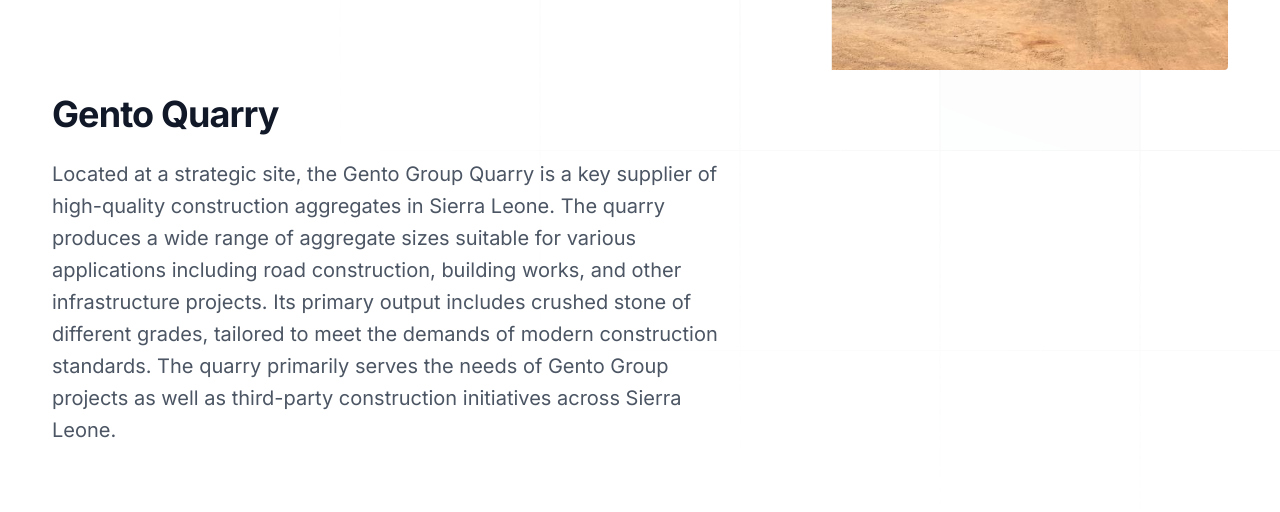
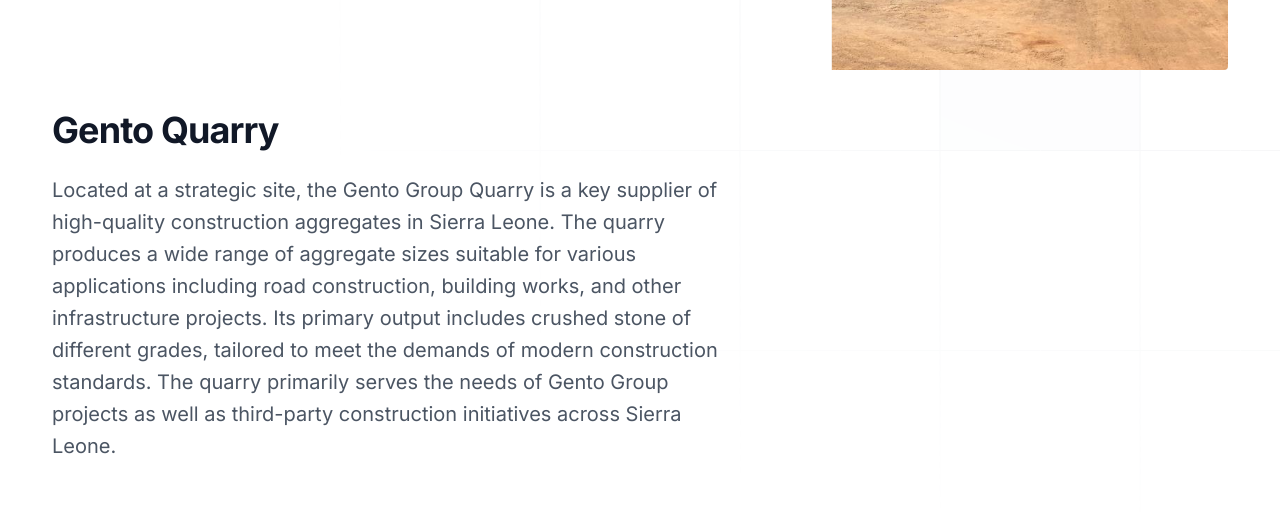
Before and after one commit to fixsl/gento-group-website, a Next.js app: page /quarry in a window 1280 px wide. Shown: the part 786-1298 px from the top of the page. Built offline with nearby package versions, Linux system fonts and the light colour scheme.

Commit message:
add spacing between text and images

```diff
--- a/app/quarry/page.tsx
+++ b/app/quarry/page.tsx
@@ -8,7 +8,7 @@
 export const metadata: Metadata = {
     title: 'Quarry',
     description:
-        'Interested in exploring our projects or contemplating Gento Group of Companies.SL.Ltd for your upcoming venture?'
+        'Gento Group Quarry is a key supplier of high-quality construction aggregates in Sierra Leone'
 }
 
 function ImageLayout() {
@@ -49,7 +49,7 @@
 const QuarryText = () => {
     return (
         <FadeIn>
-            <div className="pt-6 xl:px-5">
+            <div className="pt-10 xl:px-5">
                 <div className="">
                     <h2 className="text-3xl font-bold tracking-tight text-gray-900 sm:text-4xl">
                         Gento Quarry
```
